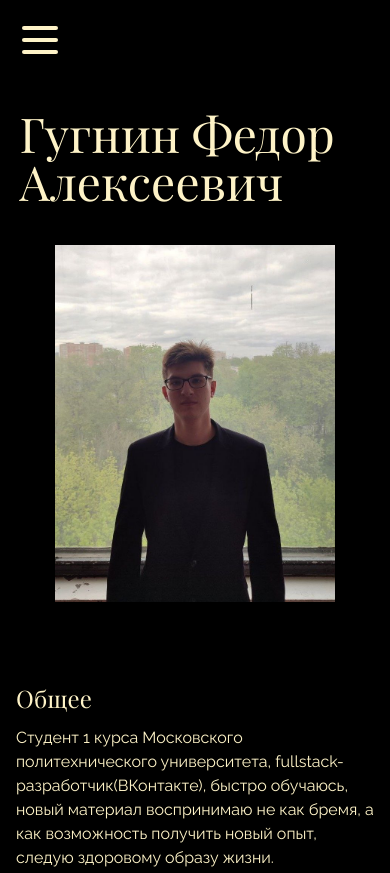
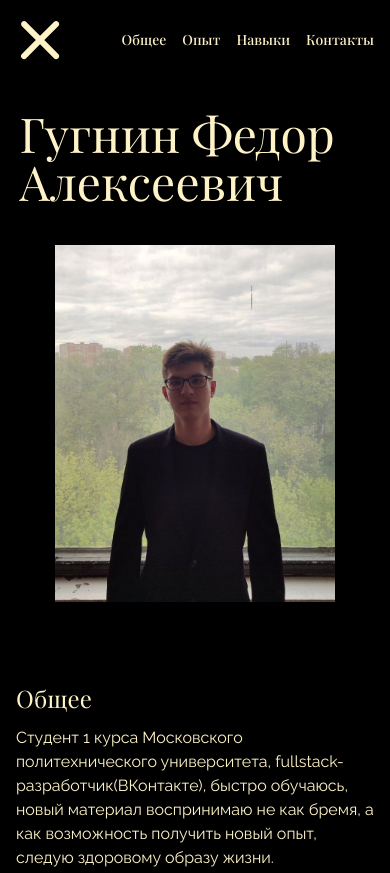
Before and after one commit to fgugnin22/personal_aughh_site, a website built with Vite: page index.html in a window 390 px wide. Shown: the top 873 px of the page. Built offline with nearby package versions, Linux system fonts and the light colour scheme.

Commit message:
i hate yandex

```diff
--- a/index.html
+++ b/index.html
@@ -6,11 +6,11 @@
     <title>Главная</title>
     <link rel="shortcut icon" href="favicon.ico" type="image/x-icon" />
     <link rel="stylesheet" href="style.css" />
-    <script defer src="./menu.js" type="module"></script>
+    <!-- <script defer src="./menu.js" type="module"></script> -->
   </head>
   <body class="bg-black min-h-screen">
     <header>
-      <button id="open" class="w-12 h-12 lg:hidden m-4">
+      <!-- <button id="open" class="w-12 h-12 lg:hidden m-4">
         <svg class="fill-amber-100 stroke-amber-100" viewBox="0 0 24 24">
           <g
             id="SVGRepo_tracerCarrier"
@@ -31,7 +31,7 @@
             <path d="M4 6L20 6" stroke-width="2" stroke-linecap="round"></path>
           </g>
         </svg>
-      </button>
+      </button> -->
       <button id="close" class="w-12 h-12 lg:hidden left-4 top-4 absolute">
         <svg
           class="fill-amber-100 stroke-amber-100"
```
